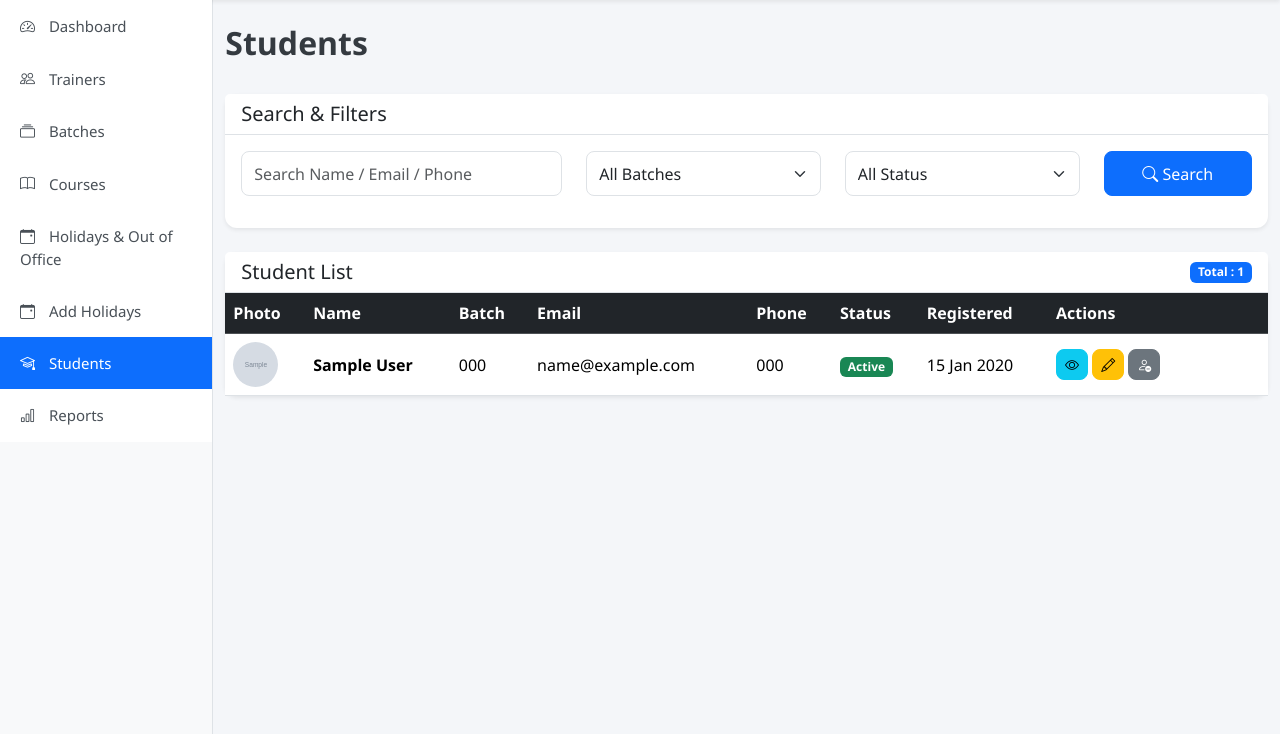
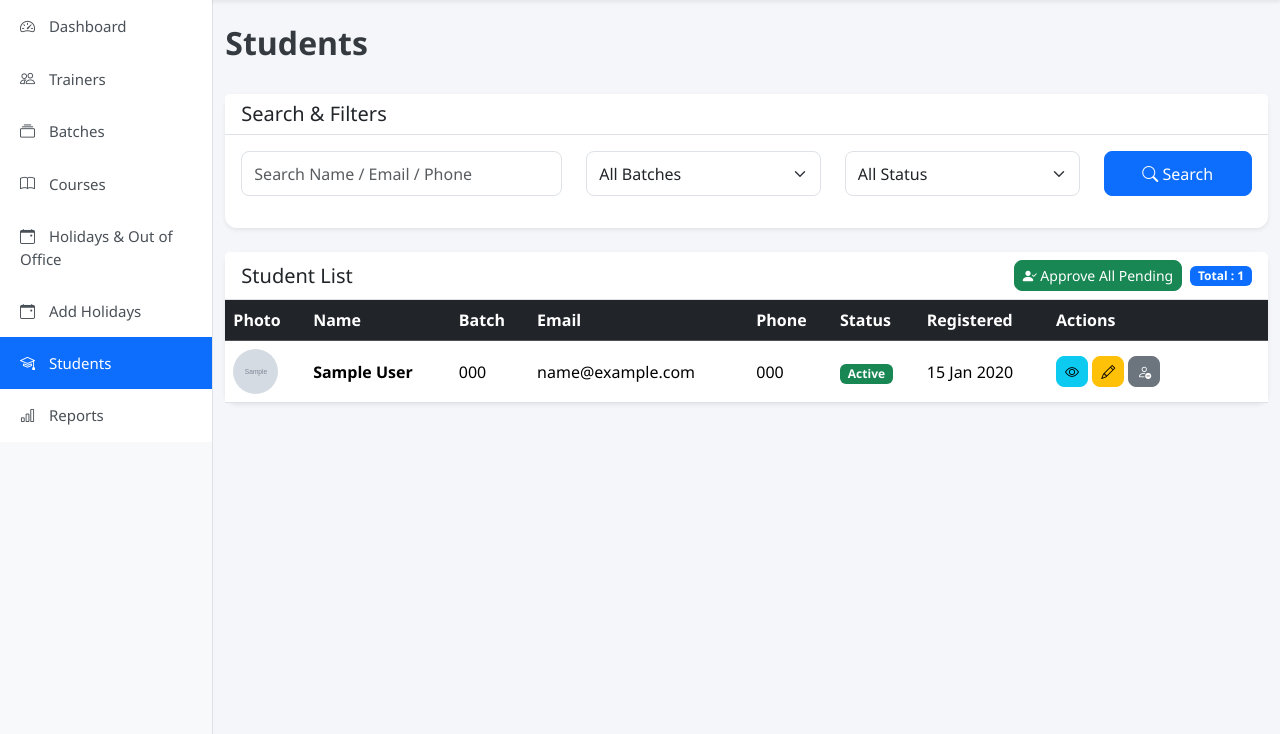
Before and after one commit to shubhams-btes/AttendancePortal, a Django app: page /students/ in a window 1280 px wide. Shown: the part 65-799 px from the top of the page. Run offline with Django 5.2, Linux system fonts and the light colour scheme; a user stored in the database is signed in; tables that the repository leaves empty hold one stand-in row (values such as "Sample post"); grey boxes marked "Sample" are stand-in pictures.

Commit message:
Bulk Approval

```diff
--- a/students/templates/students/student_list.html
+++ b/students/templates/students/student_list.html
@@ -71,22 +71,25 @@ Students
 
     <div class="card-header d-flex justify-content-between align-items-center">
 
-        <h5 class="mb-0">
+        <h5 class="mb-0">Student List</h5>
 
-            Student List
+        <div class="d-flex align-items-center gap-2">
+            {% if request.user.role == "ADMIN" %}
+            <form method="post" action="{% url 'students:bulk_approve' %}" class="m-0"
+                onsubmit="return confirm('Approve all pending students?');">
+                {% csrf_token %}
+                <button type="submit" class="btn btn-success btn-sm">
+                    <i class="bi bi-person-check-fill"></i> Approve All Pending
+                </button>
+            </form>
+            {% endif %}
 
-        </h5>
-
-        <span class="badge bg-primary">
-
-            Total :
-
-            {{ page_obj.paginator.count }}
-
-        </span>
+            <span class="badge bg-primary">
+                Total : {{ page_obj.paginator.count }}
+            </span>
+        </div>
 
     </div>
-
     <div class="table-responsive">
 
         <table class="table table-hover align-middle mb-0">
--- a/students/urls.py
+++ b/students/urls.py
@@ -10,7 +10,8 @@ from .views import (
     StudentActivateView,
     StudentDeactivateView,
     MarkStudentLeaveView,
-    MarkStudentPresentView
+    MarkStudentPresentView,
+    BulkApproveStudentsView,
 )
 
 app_name = "students"
@@ -74,5 +75,7 @@ urlpatterns = [
     ),
     path("<int:pk>/mark-leave/", MarkStudentLeaveView.as_view(), name="mark_leave"),
     path("students/<int:pk>/mark-present/", MarkStudentPresentView.as_view(), name="mark_present"),
+    # students/urls.py
+path("students/bulk-approve/", BulkApproveStudentsView.as_view(), name="bulk_approve"),
 
 ]
--- a/students/views.py
+++ b/students/views.py
@@ -32,6 +32,7 @@ from django.db.models import Case, When, IntegerField
 
 from attendance.models import Attendance
 from attendance.utils import is_holiday
+from django.db import transaction
 
 
 
@@ -45,33 +46,6 @@ class StudentRegistrationView(CreateView):
 
     success_url = reverse_lazy("students:registration_success")
 
-    # def form_valid(self, form):
-
-    #     with transaction.atomic():
-
-    #         self.object = form.save()
-
-    #         success, message = create_face_profile(self.object)
-
-    #         if not success:
-
-    #             self.object.delete()
-
-    #             form.add_error(
-    #                 "photo",
-    #                 message
-    #             )
-
-    #             return self.form_invalid(form)
-
-    #     messages.success(
-    #         self.request,
-    #         "Registration completed successfully."
-    #     )
-
-    #     return HttpResponseRedirect(
-    #         self.get_success_url()
-    #     )
 
 
 class RegistrationSuccessView(TemplateView):
@@ -93,11 +67,12 @@ class StudentListView(LoginRequiredMixin, ListView):
 
         queryset = Student.objects.select_related("batch").annotate(
             status_rank=Case(
-                When(status="INACTIVE", then=2),
-                default=1,
+                When(status="PENDING", then=0),    # needs approval → top
+                When(status="INACTIVE", then=2),   # deactivated → bottom
+                default=1,                          # ACTIVE → middle
                 output_field=IntegerField(),
-            )
-        ).order_by("status_rank", "first_name")
+            ),
+        ).order_by("status_rank", "-registration_date", "-id")
 
         user = self.request.user
 
@@ -406,3 +381,20 @@ class MarkStudentPresentView(LoginRequiredMixin, View):
             messages.error(request, "This student's attendance for today was just updated. Please refresh.")
 
         return redirect("batches:batch_detail", pk=student.batch_id)
+
+
+class BulkApproveStudentsView(LoginRequiredMixin, View):
+    def post(self, request):
+        if request.user.role != "ADMIN":
+            messages.error(request, "You are not permitted to do this.")
+            return redirect("students:student_list")
+
+        with transaction.atomic():
+            updated = Student.objects.filter(status="PENDING").update(status="ACTIVE")
+
+        if updated:
+            messages.success(request, f"{updated} student(s) approved.")
+        else:
+            messages.info(request, "No pending students to approve.")
+
+        return redirect("students:student_list")
```
